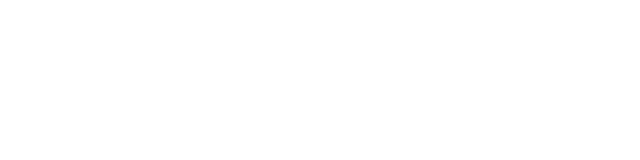
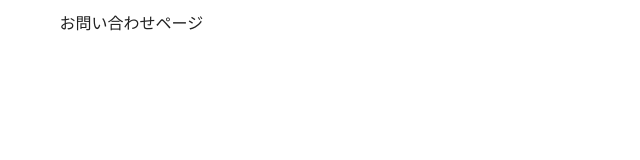
Before and after one commit to Shuhei712/test_front-rental, a Nuxt app: page /inquiry in a window 1280 px wide. Before the commit this address had no page. Shown: the top 160 px of the page, without its empty margins (0-640 px from the left). Built offline with nearby package versions, Linux system fonts and the light colour scheme; a web font is replaced by a local one.

Commit message:
[add] お問い合わせページの仮置き

```diff
--- /dev/null
+++ b/pages/inquiry.vue
@@ -0,0 +1,3 @@
+<template>
+  <div>お問い合わせページ</div>
+</template>
```
